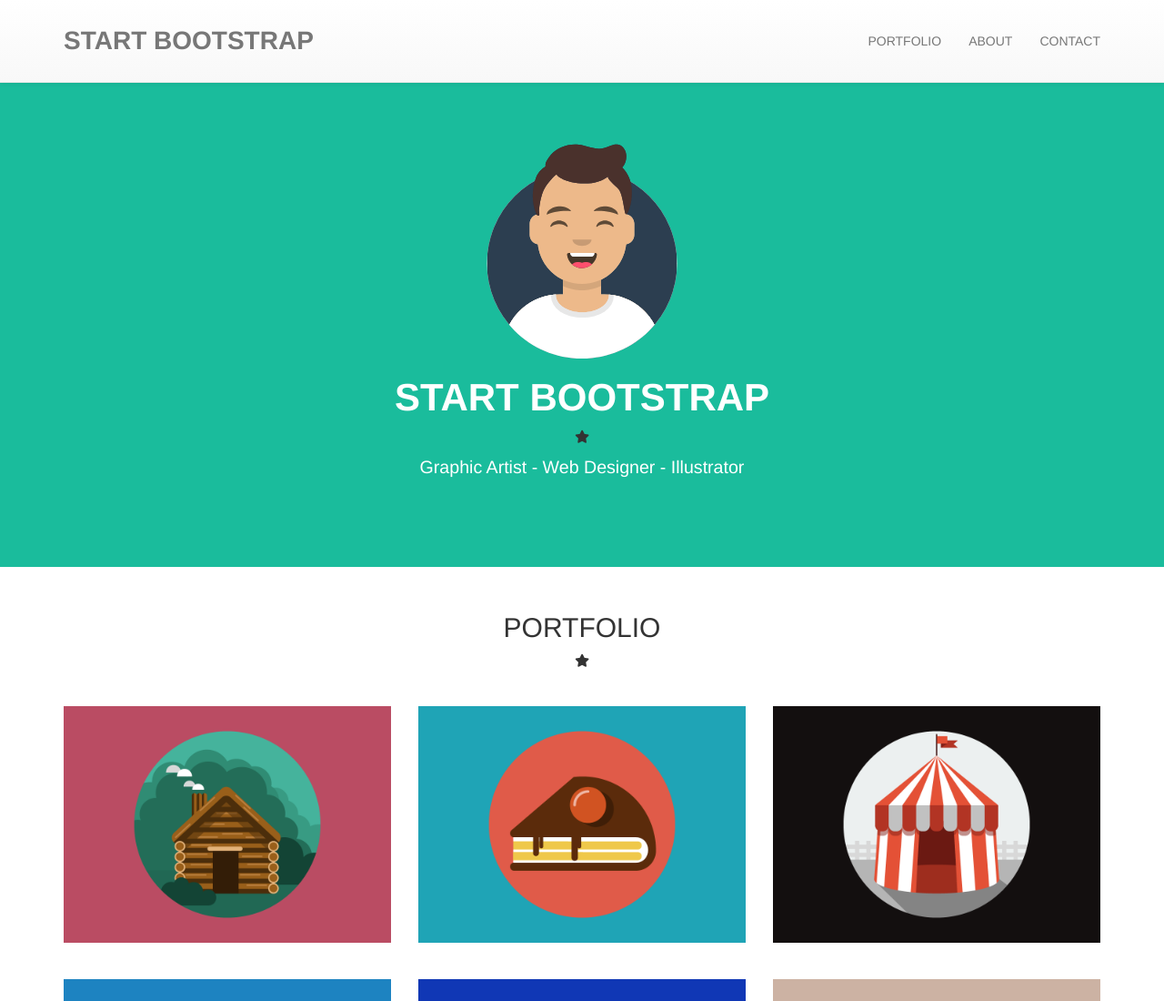
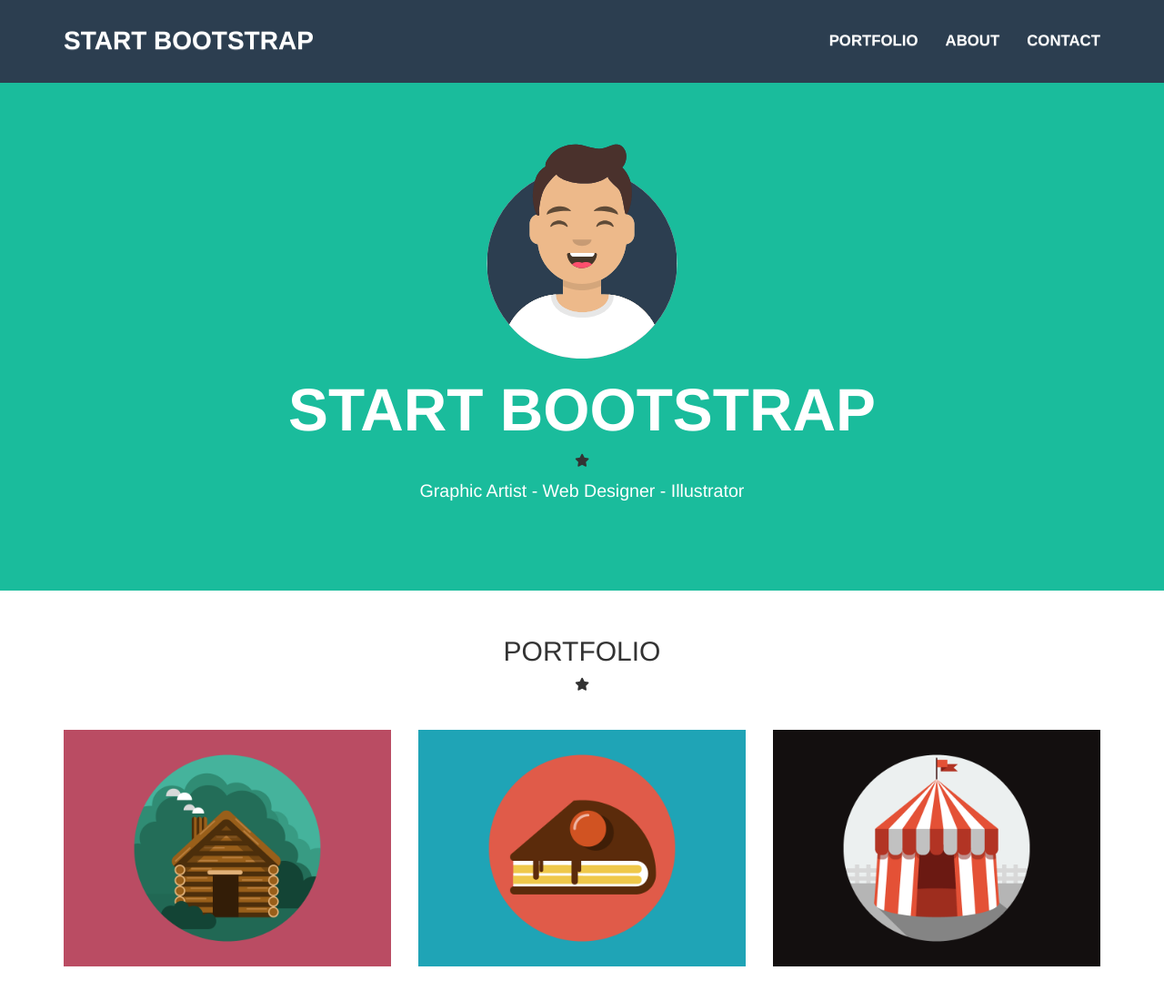
Before and after one commit to marcocarone/html-css-bootstrap-freelancer, a plain HTML site: page index.html in a window 1280 px wide. Shown: the top 1100 px of the page at 91% size. Drawn offline with nearby package versions, Linux system fonts and the light colour scheme.

Commit message:
creazioni classi in css

```diff
--- a/css/style.css
+++ b/css/style.css
@@ -26,6 +26,21 @@
   font-weight: bold;
 }
 
+a.navbar-brand,
+.navbar-nav>li>a {
+  color: #ffffff;
+}
+
+.navbar-nav>li>a {
+  font-weight: 700;
+  font-size: 1.2em;
+}
+
+.navbar-nav>li>a:hover {
+  background-color: rgba(255, 255, 255, 0);
+  color: rgb(26, 188, 156);
+}
+
 .ms_nav {
   padding: 20px 0;
 }
@@ -34,7 +49,7 @@
   background-color: #34495e;
 }
 
-.navbar {
+.navbar_color {
   background-color: rgb(44, 62, 80);
 }
 
@@ -64,3 +79,12 @@
   padding: 30px 0 20px 0;
   color: #ffffff;
 }
+
+
+@media all and (min-width: 1200px) {
+  .jumbotron h1 {
+    font-size: 4.7em;
+    font-weight: 700;
+    color: #ffffff;
+  }
+  }
--- a/index.html
+++ b/index.html
@@ -16,7 +16,7 @@
 <body>
 
   <header>
-    <nav class="navbar navbar-default navbar-fixed-top ms_nav">
+    <nav class="navbar navbar_color navbar-fixed-top ms_nav">
       <div class="container">
         <div class="navbar-header">
           <button type="button" class="navbar-toggle collapsed" data-toggle="collapse" data-target="#bs-example-navbar-collapse-1" aria-expanded="false">
```
